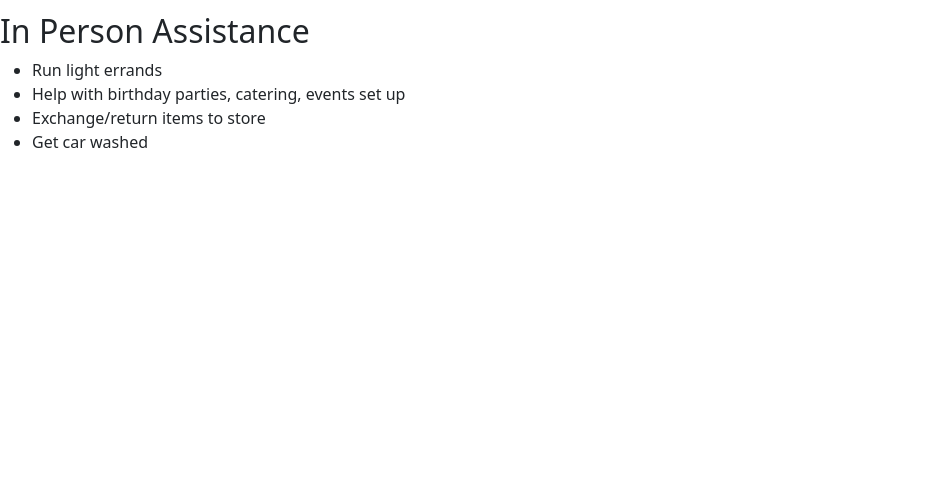
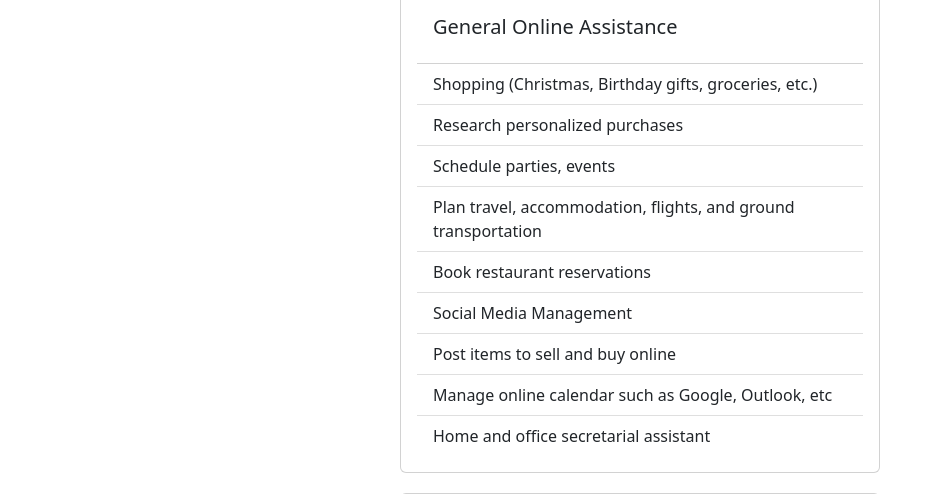
Before and after one commit to karineunderwood/helping-busy-parents, a Flask app: page /services in a window 1280 px wide. Shown: the part 561-1055 px from the top of the page, without its empty margins (0-942 px from the left). Before the commit the page ends 709 px from the top, so only its background shows below. Run offline with Flask 2, Linux system fonts and the light colour scheme.

Commit message:
Service page done

```diff
--- a/static/busy-styling.css
+++ b/static/busy-styling.css
@@ -3,3 +3,12 @@ width: 100vh;
 height: 300px;
 margin-top: 50px;
 }
+
+.card {
+
+    margin: auto;
+    padding: 1rem;
+    margin-bottom: 20px;
+
+
+}
--- a/templates/base.html
+++ b/templates/base.html
@@ -17,7 +17,7 @@
     <!-- Responsive navbar-->
     <nav class="navbar navbar-expand-lg navbar-dark bg-dark">
       <div class="container">
-          <a class="navbar-brand" href="#!">H.B.P</a>
+          <a class="navbar-brand" href="#!">P.A</a>
           <button class="navbar-toggler" type="button" data-bs-toggle="collapse" data-bs-target="#navbarSupportedContent" aria-controls="navbarSupportedContent" aria-expanded="false" aria-label="Toggle navigation"><span class="navbar-toggler-icon"></span></button>
           <div class="collapse navbar-collapse" id="navbarSupportedContent">
               <ul class="navbar-nav ms-auto mb-2 mb-lg-0">
--- a/templates/homepage.html
+++ b/templates/homepage.html
@@ -8,7 +8,7 @@
       <div class="row h-100 align-items-center">
         <div class="col-12  text-center">
           <img id="home"src="/static/homepage_pic.jpg" class="img-responsive" alt="Responsive image">
-          <h1 class="fw-light">Helping Busy Parents</h1><br>
+          <h1 class="fw-light">Personal Assistant For Busy Parents</h1><br>
         </div>
       </div>
     </div>
--- a/templates/services.html
+++ b/templates/services.html
@@ -2,36 +2,76 @@
 {% block title %}Services{% endblock %}
 
 {% block body %}
-  <h1>Services</h1>
-  <h2>General Online Assistance</h2>
-  <ul>
-    <li>Shopping (Christmas, Birthday gifts, groceries, etc.) </li>
-    <li>Research personalized purchases</li>
-    <li>Schedule parties, events</li>
-    <li>Plan travel, accommodation, flights, and ground transportation</li>
-    <li>Book restaurant reservations</li>
-    <li>Social Media Management</li>
-    <li>Post items to sell and buy online</li>
-    <li>Manage online calendar such as Google, Outlook, etc</li>
-    <li>Home and office secretarial assistant</li>
-  </ul>
 
-  <br>
-  <h2>Kids Assistance</h2>
-  <ul>
-    <li>Research and enroll kids in extracurricular activities such as Summer camp, sports, courses, etc
-    </li>
-    <li>Manage children calendar’s schedules, school meetings/family events.</li>
-    <li>Order library books</li>
-  </ul>
+  <div class="container mt-4">
+    <div class="row align-items-center">
+      <div class="col-12 text-center justify-content-center">
+        <h1 class="fw-light">Services</h1><br>
+      </div>
+    </div>
+  </div>
 
-  <br>
-  <h2>In Person Assistance</h2>
-  <ul>
-    <li>Run light errands</li>
-    <li>Help with birthday parties, catering, events set up</li>
-    <li>Exchange/return items to store</li>
-    <li>Get car washed</li>
-  </ul>
+  <div class="container mt-5 mb-5">
+    <div class="row d-flex  justify-content-center align-content-center">
+      <div class="col-md-6">
+
+
+  <div class="card" style="width: 30rem;">
+
+
+    <img src="/static/services_1.jpg" class="card-img-top" alt="...">
+    <div class="card-body">
+      <h5 class="card-title">General Online Assistance</h5>
+    </div>
+    <ul class="list-group list-group-flush">
+      <li class="list-group-item">Shopping (Christmas, Birthday gifts, groceries, etc.)</li>
+      <li class="list-group-item">Research personalized purchases</li>
+      <li class="list-group-item">Schedule parties, events</li>
+      <li class="list-group-item">Plan travel, accommodation, flights, and ground transportation</li>
+      <li class="list-group-item">Book restaurant reservations</li>
+      <li class="list-group-item">Social Media Management</li>
+      <li class="list-group-item">Post items to sell and buy online</li>
+      <li class="list-group-item">Manage online calendar such as Google, Outlook, etc</li>
+      <li class="list-group-item">Home and office secretarial assistant</li>
+    </ul>
+  </div>
+
+  <div class="card" style="width: 30rem;">
+    <img src="/static/services_3.jpg" class="card-img-top" alt="...">
+    <div class="card-body">
+      <h5 class="card-title">In Person Assistance</h5>
+    </div>
+    <ul class="list-group list-group-flush">
+      <li class="list-group-item">Run light errands</li>
+      <li class="list-group-item">Help with birthday parties, catering, and events set up</li>
+      <li class="list-group-item">Exchange/return items to store</li>
+      <li class="list-group-item">Take car to car wash</li>
+    </ul>
+  </div>
+
+  <div class="card" style="width: 30rem;">
+    <img src="/static/service_2.jpg" class="card-img-top" alt="...">
+    <div class="card-body">
+      <h5 class="card-title">Kids Activities Assistance</h5>
+    </div>
+    <ul class="list-group list-group-flush">
+      <li class="list-group-item">Research and enroll kids in extracurricular activities such as Summer camp, sports, courses, etc</li>
+      <li class="list-group-item">Manage children calendar’s schedules, school meetings/family events.</li>
+      <li class="list-group-item">Order books at the library</li>
+    </ul>
+  </div>
+
+
+
+
+
+
+
+
+
+
+
+
+
 
 {% endblock %}
```
